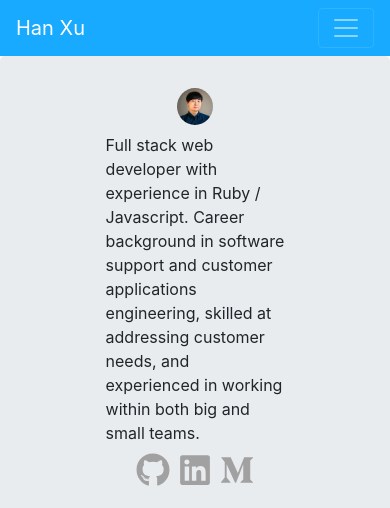
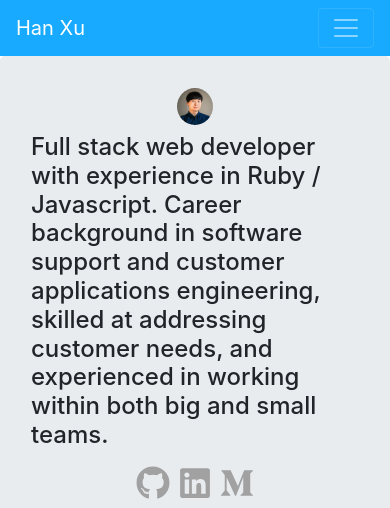
Before and after one commit to hanxu27/portfolio, a React (Create React App) app: page / in a window 390 px wide. Shown: the top 508 px of the page. Built offline with nearby package versions, Linux system fonts and the light colour scheme.

Commit message:
mobile view

```diff
--- a/package.json
+++ b/package.json
@@ -4,6 +4,7 @@
   "private": true,
   "dependencies": {
     "bootstrap": "^4.3.1",
+    "firebase": "^7.14.3",
     "react": "^16.9.0",
     "react-bootstrap": "^1.0.0-beta.9",
     "react-dom": "^16.9.0",
--- a/src/components/AboutMe.js
+++ b/src/components/AboutMe.js
@@ -13,8 +13,8 @@ const AboutMe = () => {
             className="rounded p-3 mt-3 mb-3"
             style={{ background: "rgba(255, 255, 255, 0.8)" }}
           >
-            <h2 className="text-info text-center"  >About Me</h2>
-            <p className="text-info ml-2">
+            <h2 className="text-info text-center">About Me</h2>
+            <h5 className="text-info ml-2">
               As a kid, I loved building and disassembling things. From building lego castles to
               opening up broken television, as I got older, the toys got more complex. I was first
               introduced to coding in college, at first the concepts seems abstract and difficult to
@@ -22,7 +22,7 @@ const AboutMe = () => {
               one day working late with my principal engineer, using code we were able to fix charts
               that would have taken 2 hours in 30 minutes. Now with the training I got from Flatiron
               School, I'm translating my passion and curiosity into building apps.
-            </p>
+            </h5>
             <Accordion>
               <Row className="justify-content-center">
                 <Col md={10}>
--- a/src/components/Home.js
+++ b/src/components/Home.js
@@ -10,11 +10,11 @@ import ProjectModal from "./ProjectModal";
 class Home extends Component {
   state = {
     showModal: false,
-    selectedProject: ""
+    selectedProject: "",
   };
   iconColor = "#a1a1a1";
   handleClose = () => this.setState({ showModal: false });
-  handleShow = async project => {
+  handleShow = async (project) => {
     await this.setState({ selectedProject: project });
     this.setState({ showModal: true });
   };
@@ -41,10 +41,12 @@ class Home extends Component {
               />
             </Row>
             <Row className="justify-content-center">
-              <Col xs={7}>
-                Full stack web developer with experience in Ruby / Javascript. Career background in
-                software support and customer applications engineering, skilled at addressing
-                customer needs, and experienced in working within both big and small teams.
+              <Col s={10} md={8}>
+                <h4>
+                  Full stack web developer with experience in Ruby / Javascript. Career background
+                  in software support and customer applications engineering, skilled at addressing
+                  customer needs, and experienced in working within both big and small teams.
+                </h4>
               </Col>
             </Row>
           </Container>
```
Also changed, not shown: 1 other file (tests, documents, lock files or other folders).
